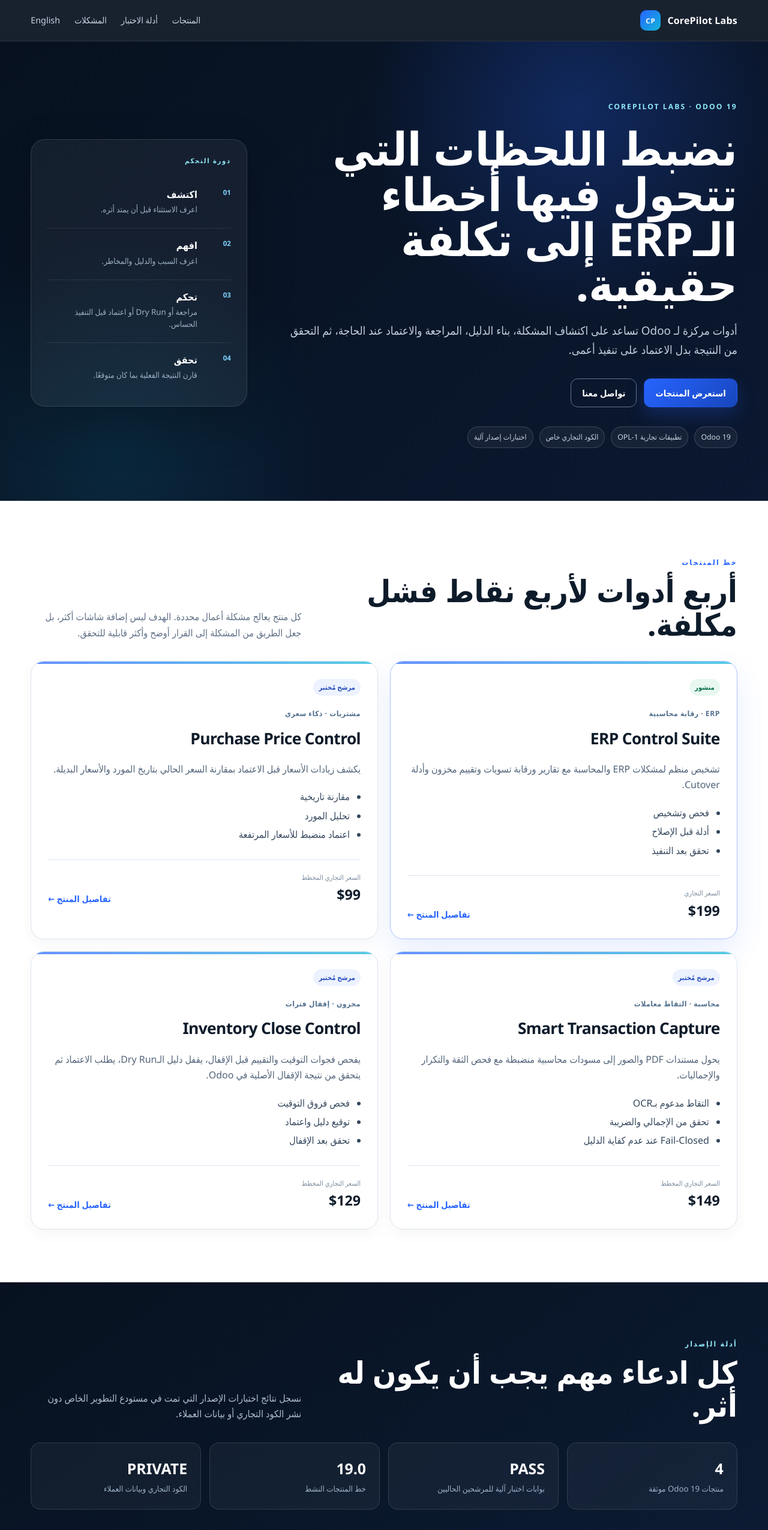
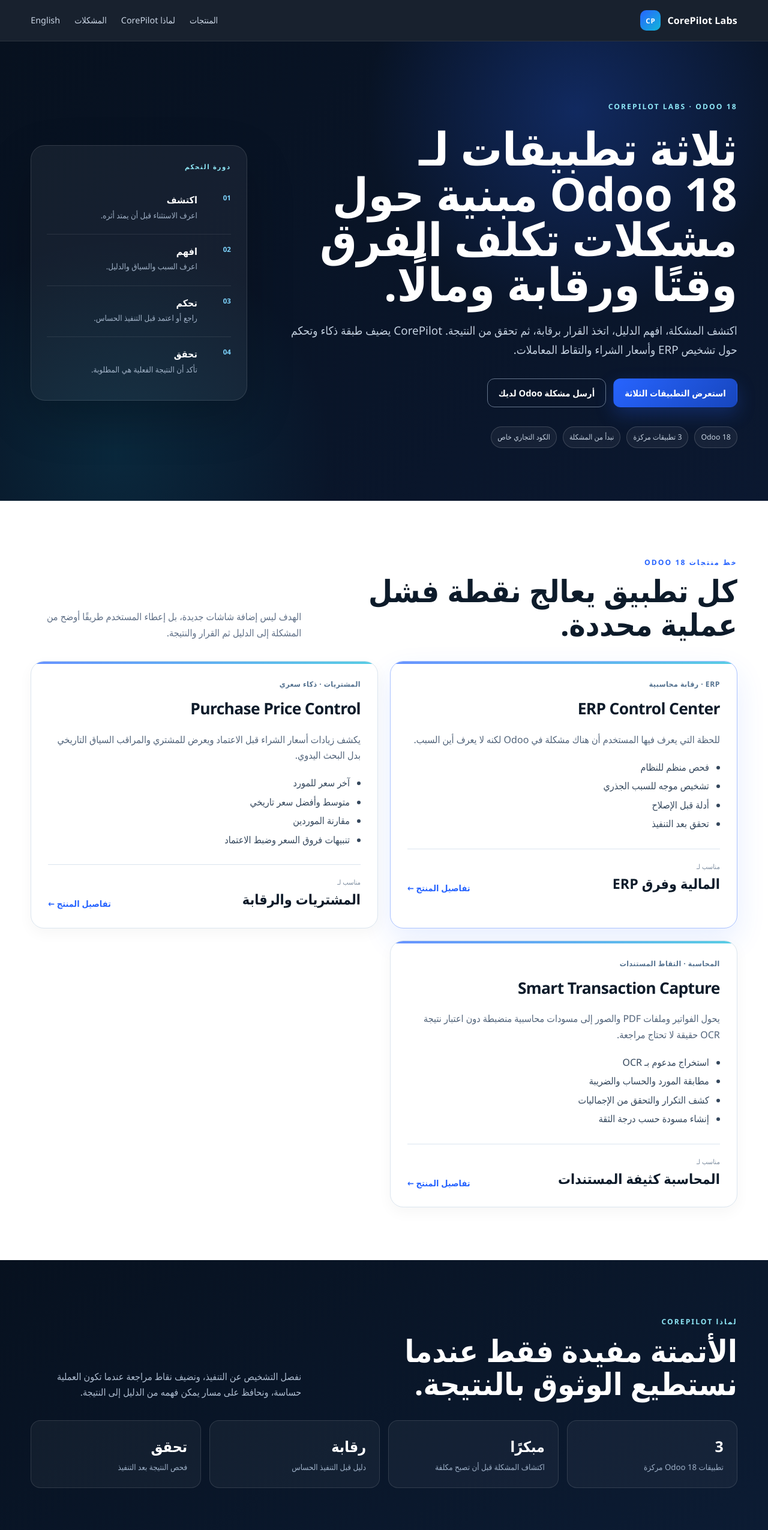
Before and after one commit to corepilotlabs/odoo18-business-apps, a plain HTML site: page ar.html in a window 1280 px wide. Shown: the top 2551 px of the page at 60% size. Drawn offline with Linux system fonts and the light colour scheme.

Commit message:
marketing: restore Arabic Odoo 18 campaign landing page

```diff
--- a/ar.html
+++ b/ar.html
@@ -3,26 +3,26 @@
 <head>
   <meta charset="utf-8">
   <meta name="viewport" content="width=device-width, initial-scale=1">
-  <title>CorePilot Labs — أدوات تحكم أعمال لـ Odoo 19</title>
-  <meta name="description" content="CorePilot Labs تطور أدوات تحكم عملية لـ Odoo 19 لتشخيص مشكلات ERP وضبط أسعار الشراء والتحقق من التقاط المعاملات وإقفال المخزون.">
+  <title>CorePilot Labs — تطبيقات تحكم أعمال لـ Odoo 18</title>
+  <meta name="description" content="ثلاثة تطبيقات مركزة لـ Odoo 18 لتشخيص مشكلات ERP، ضبط أسعار الشراء، والتقاط المعاملات مع التحقق والرقابة.">
+  <meta name="keywords" content="Odoo 18,تطبيقات أودو,محاسبة أودو,ERP,ضبط أسعار الشراء,OCR فواتير,CorePilot Labs">
   <meta name="theme-color" content="#07111f">
   <link rel="stylesheet" href="styles.css">
-  <style>body{font-family:"Segoe UI",Tahoma,Arial,sans-serif}.hero h1,.section-head h2,.principles h2,.cta-box h2{letter-spacing:0}.product-card ul{padding-right:18px;padding-left:0}.evidence-row{direction:rtl}.brand{direction:ltr}.nav-links{direction:rtl}</style>
+  <style>body{font-family:"Segoe UI",Tahoma,Arial,sans-serif}.hero h1,.section-head h2,.principles h2,.cta-box h2{letter-spacing:0}.product-card ul{padding-right:18px;padding-left:0}.brand{direction:ltr}.nav-links{direction:rtl}</style>
 </head>
 <body>
-<nav class="nav"><div class="wrap nav-inner"><a class="brand" href="#top"><span class="brand-mark">CP</span><span>CorePilot Labs</span></a><div class="nav-links"><a href="#products">المنتجات</a><a href="#proof">أدلة الاختبار</a><a href="#problems">المشكلات</a><a href="index.html">English</a></div></div></nav>
-<header class="hero" id="top"><div class="wrap hero-grid"><div><span class="eyebrow">COREPILOT LABS · ODOO 19</span><h1>نضبط اللحظات التي تتحول فيها أخطاء الـERP إلى تكلفة حقيقية.</h1><p class="lead">أدوات مركزة لـ Odoo تساعد على اكتشاف المشكلة، بناء الدليل، المراجعة والاعتماد عند الحاجة، ثم التحقق من النتيجة بدل الاعتماد على تنفيذ أعمى.</p><div class="actions"><a class="button primary" href="#products">استعرض المنتجات</a><a class="button" href="mailto:corepilotlabssupport@gmail.com?subject=CorePilot%20Labs%20Arabic%20inquiry">تواصل معنا</a></div><div class="trust-row"><span>Odoo 19</span><span>تطبيقات تجارية OPL-1</span><span>الكود التجاري خاص</span><span>اختبارات إصدار آلية</span></div></div><aside class="hero-panel"><div class="panel-kicker">دورة التحكم</div><ol class="lifecycle"><li><b>01</b><span><strong>اكتشف</strong><small>اعرف الاستثناء قبل أن يمتد أثره.</small></span></li><li><b>02</b><span><strong>افهم</strong><small>اعرف السبب والدليل والمخاطر.</small></span></li><li><b>03</b><span><strong>تحكم</strong><small>مراجعة أو Dry Run أو اعتماد قبل التنفيذ الحساس.</small></span></li><li><b>04</b><span><strong>تحقق</strong><small>قارن النتيجة الفعلية بما كان متوقعًا.</small></span></li></ol></aside></div></header>
+<nav class="nav"><div class="wrap nav-inner"><a class="brand" href="#top"><span class="brand-mark">CP</span><span>CorePilot Labs</span></a><div class="nav-links"><a href="#products">المنتجات</a><a href="#why">لماذا CorePilot</a><a href="#problems">المشكلات</a><a href="index.html">English</a></div></div></nav>
+<header class="hero" id="top"><div class="wrap hero-grid"><div><span class="eyebrow">COREPILOT LABS · ODOO 18</span><h1>ثلاثة تطبيقات لـ Odoo 18 مبنية حول مشكلات تكلف الفرق وقتًا ورقابة ومالًا.</h1><p class="lead">اكتشف المشكلة، افهم الدليل، اتخذ القرار برقابة، ثم تحقق من النتيجة. CorePilot يضيف طبقة ذكاء وتحكم حول تشخيص ERP وأسعار الشراء والتقاط المعاملات.</p><div class="actions"><a class="button primary" href="#products">استعرض التطبيقات الثلاثة</a><a class="button" href="mailto:corepilotlabssupport@gmail.com?subject=CorePilot%20Odoo%2018%20Arabic%20inquiry">أرسل مشكلة Odoo لديك</a></div><div class="trust-row"><span>Odoo 18</span><span>3 تطبيقات مركزة</span><span>نبدأ من المشكلة</span><span>الكود التجاري خاص</span></div></div><aside class="hero-panel"><div class="panel-kicker">دورة التحكم</div><ol class="lifecycle"><li><b>01</b><span><strong>اكتشف</strong><small>اعرف الاستثناء قبل أن يمتد أثره.</small></span></li><li><b>02</b><span><strong>افهم</strong><small>اعرف السبب والسياق والدليل.</small></span></li><li><b>03</b><span><strong>تحكم</strong><small>راجع أو اعتمد قبل التنفيذ الحساس.</small></span></li><li><b>04</b><span><strong>تحقق</strong><small>تأكد أن النتيجة الفعلية هي المطلوبة.</small></span></li></ol></aside></div></header>
 <main>
-<section class="section" id="products"><div class="wrap"><div class="section-head"><div><span class="eyebrow blue">خط المنتجات</span><h2>أربع أدوات لأربع نقاط فشل مكلفة.</h2></div><p>كل منتج يعالج مشكلة أعمال محددة. الهدف ليس إضافة شاشات أكثر، بل جعل الطريق من المشكلة إلى القرار أوضح وأكثر قابلية للتحقق.</p></div><div class="product-grid">
-<article class="product-card featured"><div class="status live">منشور</div><span class="tag">ERP · رقابة محاسبية</span><h3>ERP Control Suite</h3><p>تشخيص منظم لمشكلات ERP والمحاسبة مع تقارير ورقابة تسويات وتقييم مخزون وأدلة Cutover.</p><ul><li>فحص وتشخيص</li><li>أدلة قبل الإصلاح</li><li>تحقق بعد التنفيذ</li></ul><div class="card-foot"><div><small>السعر التجاري</small><strong>$199</strong></div><a href="products/erp-control-suite.md">تفاصيل المنتج ←</a></div></article>
-<article class="product-card"><div class="status validated">مرشح مُختبر</div><span class="tag">مشتريات · ذكاء سعري</span><h3>Purchase Price Control</h3><p>يكشف زيادات الأسعار قبل الاعتماد بمقارنة السعر الحالي بتاريخ المورد والأسعار البديلة.</p><ul><li>مقارنة تاريخية</li><li>تحليل المورد</li><li>اعتماد منضبط للأسعار المرتفعة</li></ul><div class="card-foot"><div><small>السعر التجاري المخطط</small><strong>$99</strong></div><a href="products/purchase-price-control.md">تفاصيل المنتج ←</a></div></article>
-<article class="product-card"><div class="status validated">مرشح مُختبر</div><span class="tag">محاسبة · التقاط معاملات</span><h3>Smart Transaction Capture</h3><p>يحول مستندات PDF والصور إلى مسودات محاسبية منضبطة مع فحص الثقة والتكرار والإجماليات.</p><ul><li>التقاط مدعوم بـOCR</li><li>تحقق من الإجمالي والضريبة</li><li>Fail-Closed عند عدم كفاية الدليل</li></ul><div class="card-foot"><div><small>السعر التجاري المخطط</small><strong>$149</strong></div><a href="products/smart-transaction-capture.md">تفاصيل المنتج ←</a></div></article>
-<article class="product-card"><div class="status validated">مرشح مُختبر</div><span class="tag">مخزون · إقفال فترات</span><h3>Inventory Close Control</h3><p>يفحص فجوات التوقيت والتقييم قبل الإقفال، يقفل دليل الـDry Run، يطلب الاعتماد ثم يتحقق من نتيجة الإقفال الأصلية في Odoo.</p><ul><li>فحص فروق التوقيت</li><li>توقيع دليل واعتماد</li><li>تحقق بعد الإقفال</li></ul><div class="card-foot"><div><small>السعر التجاري المخطط</small><strong>$129</strong></div><a href="products/inventory-close-control.md">تفاصيل المنتج ←</a></div></article>
+<section class="section" id="products"><div class="wrap"><div class="section-head"><div><span class="eyebrow blue">خط منتجات ODOO 18</span><h2>كل تطبيق يعالج نقطة فشل عملية محددة.</h2></div><p>الهدف ليس إضافة شاشات جديدة، بل إعطاء المستخدم طريقًا أوضح من المشكلة إلى الدليل ثم القرار والنتيجة.</p></div><div class="product-grid">
+<article class="product-card featured"><span class="tag">ERP · رقابة محاسبية</span><h3>ERP Control Center</h3><p>للحظة التي يعرف فيها المستخدم أن هناك مشكلة في Odoo لكنه لا يعرف أين السبب.</p><ul><li>فحص منظم للنظام</li><li>تشخيص موجه للسبب الجذري</li><li>أدلة قبل الإصلاح</li><li>تحقق بعد التنفيذ</li></ul><div class="card-foot"><div><small>مناسب لـ</small><strong>المالية وفرق ERP</strong></div><a href="products/erp-control-suite.md">تفاصيل المنتج ←</a></div></article>
+<article class="product-card"><span class="tag">المشتريات · ذكاء سعري</span><h3>Purchase Price Control</h3><p>يكشف زيادات أسعار الشراء قبل الاعتماد ويعرض للمشتري والمراقب السياق التاريخي بدل البحث اليدوي.</p><ul><li>آخر سعر للمورد</li><li>متوسط وأفضل سعر تاريخي</li><li>مقارنة الموردين</li><li>تنبيهات فروق السعر وضبط الاعتماد</li></ul><div class="card-foot"><div><small>مناسب لـ</small><strong>المشتريات والرقابة</strong></div><a href="products/purchase-price-control.md">تفاصيل المنتج ←</a></div></article>
+<article class="product-card"><span class="tag">المحاسبة · التقاط المستندات</span><h3>Smart Transaction Capture</h3><p>يحول الفواتير وملفات PDF والصور إلى مسودات محاسبية منضبطة دون اعتبار نتيجة OCR حقيقة لا تحتاج مراجعة.</p><ul><li>استخراج مدعوم بـ OCR</li><li>مطابقة المورد والحساب والضريبة</li><li>كشف التكرار والتحقق من الإجماليات</li><li>إنشاء مسودة حسب درجة الثقة</li></ul><div class="card-foot"><div><small>مناسب لـ</small><strong>المحاسبة كثيفة المستندات</strong></div><a href="products/smart-transaction-capture.md">تفاصيل المنتج ←</a></div></article>
 </div></div></section>
-<section class="section proof-section" id="proof"><div class="wrap"><div class="section-head inverse"><div><span class="eyebrow">أدلة الإصدار</span><h2>كل ادعاء مهم يجب أن يكون له أثر.</h2></div><p>نسجل نتائج اختبارات الإصدار التي تمت في مستودع التطوير الخاص دون نشر الكود التجاري أو بيانات العملاء.</p></div><div class="proof-grid"><div class="proof-card"><strong>4</strong><span>منتجات Odoo 19 موثقة</span></div><div class="proof-card"><strong>PASS</strong><span>بوابات اختبار آلية للمرشحين الحاليين</span></div><div class="proof-card"><strong>19.0</strong><span>خط المنتجات النشط</span></div><div class="proof-card"><strong>PRIVATE</strong><span>الكود التجاري وبيانات العملاء</span></div></div><a class="text-link light" href="RELEASE_VALIDATION.md">ملخص اختبارات الإصدار ←</a></div></section>
-<section class="section" id="problems"><div class="wrap"><div class="section-head"><div><span class="eyebrow blue">مكتبة المشكلات</span><h2>ابدأ من المشكلة، وليس من اسم المنتج.</h2></div><p>نشرح نمط التحكم المطلوب في المشكلة نفسها حتى تكون المادة مفيدة قبل قرار الشراء.</p></div><div class="problem-grid"><a class="problem-card" href="use-cases/odoo-purchase-price-increase-control.md"><span>المشتريات</span><strong>كيف تكتشف زيادة سعر شراء قبل اعتماد الطلب؟</strong><small>اقرأ نمط التحكم ←</small></a><a class="problem-card" href="use-cases/odoo-invoice-ocr-validation.md"><span>المحاسبة</span><strong>لماذا OCR وحده لا يكفي لالتقاط الفواتير؟</strong><small>اقرأ نمط التحكم ←</small></a><a class="problem-card" href="use-cases/odoo-inventory-close-reconciliation.md"><span>المخزون</span><strong>ما الذي يجب فحصه قبل إقفال المخزون؟</strong><small>اقرأ نمط التحكم ←</small></a><a class="problem-card" href="use-cases/odoo-accounting-diagnostics-control.md"><span>ERP</span><strong>كيف تتحول من «هناك مشكلة» إلى تشخيص يمكن الدفاع عنه؟</strong><small>اقرأ نمط التحكم ←</small></a></div></div></section>
-<section class="section principles"><div class="wrap split"><div><span class="eyebrow blue">مبادئ التصميم</span><h2>أتمتة لها حدود واضحة.</h2><p>في العمليات ذات الأثر المالي أو التشغيلي، السرعة دون رقابة قد تضاعف المشكلة. لذلك نعتمد على الدليل قبل التنفيذ وعلى التحقق بعده.</p></div><div class="principle-list"><div><b>01</b><span><strong>Fail Closed عند ضعف الدليل.</strong><small>عدم اليقين يوقف التنفيذ الحساس بدل إخفائه.</small></span></div><div><b>02</b><span><strong>افصل التشخيص عن التنفيذ.</strong><small>افهم السبب قبل تعديل البيانات.</small></span></div><div><b>03</b><span><strong>احتفظ بأثر واضح.</strong><small>ما الذي فُحص واعتمد ونُفذ وتم التحقق منه.</small></span></div></div></div></section>
-<section class="cta-section"><div class="wrap cta-box"><div><span class="eyebrow">COREPILOT LABS</span><h2>لديك مشكلة رقابية في Odoo تستحق حلًا؟</h2><p>الاستفسارات التجارية والدعم وطلبات الميزات تتم من خلال قناة الدعم الرسمية.</p></div><div class="actions"><a class="button primary" href="mailto:corepilotlabssupport@gmail.com">corepilotlabssupport@gmail.com</a><a class="button" href="https://github.com/corepilotlabs/odoo18-business-apps/issues">طلب ميزة</a></div></div></section>
+<section class="section proof-section" id="why"><div class="wrap"><div class="section-head inverse"><div><span class="eyebrow">لماذا COREPILOT</span><h2>الأتمتة مفيدة فقط عندما نستطيع الوثوق بالنتيجة.</h2></div><p>نفصل التشخيص عن التنفيذ، ونضيف نقاط مراجعة عندما تكون العملية حساسة، ونحافظ على مسار يمكن فهمه من الدليل إلى النتيجة.</p></div><div class="proof-grid"><div class="proof-card"><strong>3</strong><span>تطبيقات Odoo 18 مركزة</span></div><div class="proof-card"><strong>مبكرًا</strong><span>اكتشاف المشكلة قبل أن تصبح مكلفة</span></div><div class="proof-card"><strong>رقابة</strong><span>دليل قبل التنفيذ الحساس</span></div><div class="proof-card"><strong>تحقق</strong><span>فحص النتيجة بعد التنفيذ</span></div></div></div></section>
+<section class="section" id="problems"><div class="wrap"><div class="section-head"><div><span class="eyebrow blue">مكتبة المشكلات</span><h2>ابدأ من المشكلة وليس من اسم التطبيق.</h2></div><p>اكتشاف المنتج الصحيح يبدأ بالسؤال التشغيلي الحقيقي الذي يريد المستخدم حله.</p></div><div class="problem-grid"><a class="problem-card" href="use-cases/odoo-purchase-price-increase-control.md"><span>المشتريات</span><strong>كيف تكتشف زيادة سعر شراء قبل اعتماد الطلب؟</strong><small>اقرأ نمط التحكم ←</small></a><a class="problem-card" href="use-cases/odoo-invoice-ocr-validation.md"><span>المحاسبة</span><strong>لماذا OCR وحده لا يكفي لالتقاط الفواتير؟</strong><small>اقرأ نمط التحكم ←</small></a><a class="problem-card" href="use-cases/odoo-accounting-diagnostics-control.md"><span>ERP</span><strong>كيف تنتقل من «هناك مشكلة» إلى تشخيص يمكن إثباته؟</strong><small>اقرأ نمط التحكم ←</small></a></div></div></section>
+<section class="section principles"><div class="wrap split"><div><span class="eyebrow blue">فلسفة المنتج</span><h2>ليس برنامجًا جامدًا؛ بل طبقة تحكم تفهم سير العمل.</h2><p>نبدأ بفهم المطلوب قبل اقتراح أو تنفيذ الخطوة التالية. وإذا كانت وظيفة ما غير موجودة، نتحقق أولًا هل يمكن لـ Odoo أو الإعدادات الحالية حلها قبل اقتراح تطوير جديد.</p></div><div class="principle-list"><div><b>01</b><span><strong>افهم قبل أن تغيّر.</strong><small>التشخيص يسبق تعديل البيانات.</small></span></div><div><b>02</b><span><strong>الدليل قبل الاعتماد.</strong><small>القرارات المهمة تحتاج سياقًا.</small></span></div><div><b>03</b><span><strong>التحقق بعد التنفيذ.</strong><small>يجب أن تطابق النتيجة الفعلية النتيجة المطلوبة.</small></span></div></div></div></section>
+<section class="cta-section"><div class="wrap cta-box"><div><span class="eyebrow">لديك مشكلة في ODOO 18؟</span><h2>اشرح مشكلة العمل والنتيجة التي تريدها، وليس اسم الميزة فقط.</h2><p>نبدأ بالتحقق هل Odoo يحلها أصلًا، أو هل يمكن حلها بالإعدادات، أو هل هناك حاجة فعلية لتطبيق أو تخصيص مركز.</p></div><div class="actions"><a class="button primary" href="mailto:corepilotlabssupport@gmail.com?subject=Odoo%2018%20business%20problem">corepilotlabssupport@gmail.com</a><a class="button" href="https://github.com/corepilotlabs/odoo18-business-apps/issues">شارك طلبًا غير حساس</a></div></div></section>
 </main>
-<footer><div class="wrap footer-grid"><div><strong>CorePilot Labs</strong><span>أدوات تحكم أعمال لـ Odoo 19</span></div><div><a href="SUPPORT.md">الدعم</a><a href="SECURITY.md">الأمان</a><a href="FAQ.md">FAQ</a><a href="index.html">English</a></div></div></footer>
+<footer><div class="wrap footer-grid"><div><strong>CorePilot Labs</strong><span>تطبيقات تحكم أعمال لـ Odoo 18</span></div><div><a href="SUPPORT.md">الدعم</a><a href="SECURITY.md">الأمان</a><a href="FAQ.md">FAQ</a><a href="index.html">English</a></div></div></footer>
 </body></html>
```
